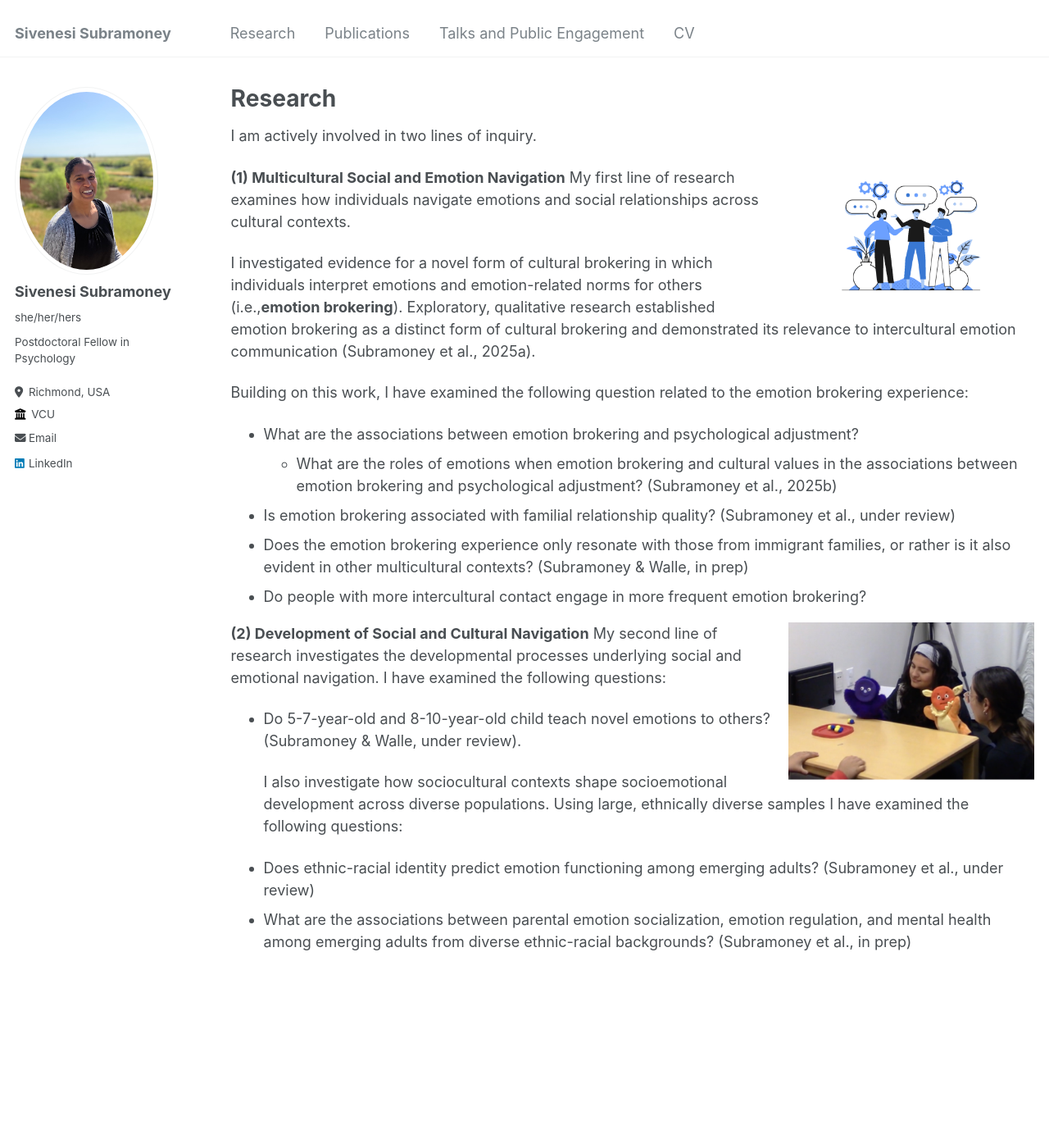
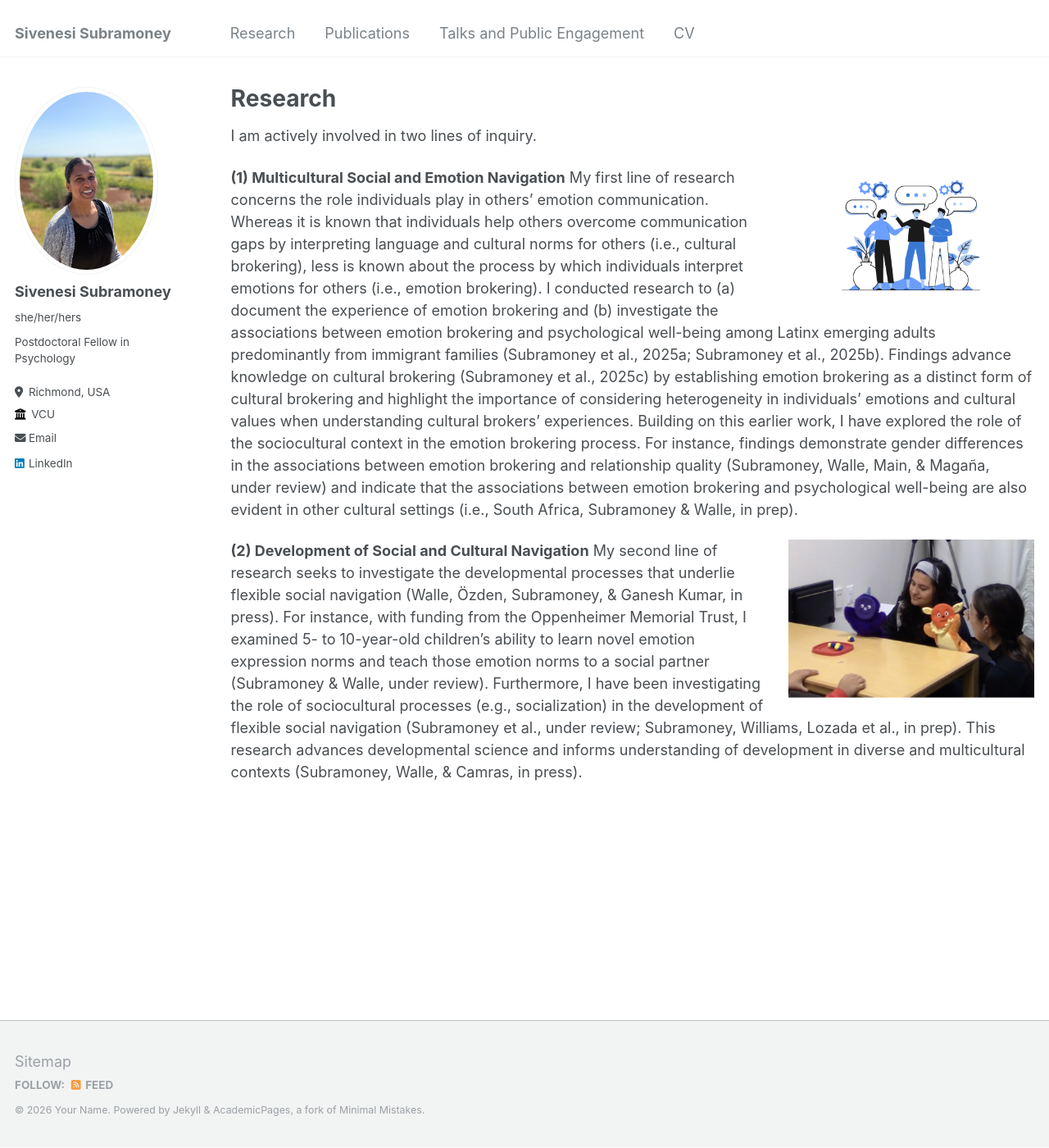
Before and after one commit to Sivenesi/Sivenesi.github.io, a Jekyll site: the page built from _pages/research.md, in a window 1280 px wide and 1400 px high. Shown: the whole window at 82% size. Built offline with Jekyll 4.4.1, drawn with Linux system fonts in a browser that asks for light colours.

Commit message:
Update research.md

```diff
--- a/_pages/research.md
+++ b/_pages/research.md
@@ -11,23 +11,8 @@
 
 **(1) Multicultural Social and Emotion Navigation**
 ![Talking](/images/Talking.png){: .align-right width="300px"}
-My first line of research examines how individuals navigate emotions and social relationships across cultural contexts.
-
-I investigated evidence for a novel form of cultural brokering in which individuals interpret emotions and emotion-related norms for others (i.e.,**emotion brokering**). Exploratory, qualitative research established emotion brokering as a distinct form of cultural brokering and demonstrated its relevance to intercultural emotion communication (Subramoney et al., 2025a).
-
-Building on this work, I have examined the following question related to the emotion brokering experience:
-- What are the associations between emotion brokering and psychological adjustment?
-    - What are the roles of emotions when emotion brokering and cultural values in the associations between emotion brokering and psychological adjustment? (Subramoney et al., 2025b)
-- Is emotion brokering associated with familial relationship quality? (Subramoney et al., under review)
-- Does the emotion brokering experience only resonate with those from immigrant families, or rather is it also evident in other multicultural contexts? (Subramoney & Walle, in prep)
-- Do people with more intercultural contact engage in more frequent emotion brokering?
+My first line of research concerns the role individuals play in others’ emotion communication. Whereas it is known that individuals help others overcome communication gaps by interpreting language and cultural norms for others (i.e., cultural brokering), less is known about the process by which individuals interpret emotions for others (i.e., emotion brokering). I conducted research to (a) document the experience of emotion brokering and (b) investigate the associations between emotion brokering and psychological well-being among Latinx emerging adults predominantly from immigrant families (Subramoney et al., 2025a; Subramoney et al., 2025b). Findings advance knowledge on cultural brokering (Subramoney et al., 2025c) by establishing emotion brokering as a distinct form of cultural brokering and highlight the importance of considering heterogeneity in individuals' emotions and cultural values when understanding cultural brokers' experiences. Building on this earlier work, I have explored the role of the sociocultural context in the emotion brokering process. For instance, findings demonstrate gender differences in the associations between emotion brokering and relationship quality (Subramoney, Walle, Main, & Magaña, under review) and indicate that the associations between emotion brokering and psychological well-being are also evident in other cultural settings (i.e., South Africa, Subramoney & Walle, in prep).
 
 **(2) Development of Social and Cultural Navigation**
 ![Puppets](/images/Picture2.png){: .align-right width="300px"}
-My second line of research investigates the developmental processes underlying social and emotional navigation.
-I have examined the following questions:
-- Do 5-7-year-old and 8-10-year-old child teach novel emotions to others? (Subramoney & Walle, under review).
-
-  I also investigate how sociocultural contexts shape socioemotional development across diverse populations. Using large, ethnically diverse samples I have examined the following questions:
--  Does ethnic-racial identity predict emotion functioning among emerging adults? (Subramoney et al., under review)
--  What are the associations between parental emotion socialization, emotion regulation, and mental health among emerging adults from diverse ethnic-racial backgrounds? (Subramoney et al., in prep)
+My second line of research seeks to investigate the developmental processes that underlie flexible social navigation (Walle, Özden, Subramoney, & Ganesh Kumar, in press). For instance, with funding from the Oppenheimer Memorial Trust, I examined 5- to 10-year-old children's ability to learn novel emotion expression norms and teach those emotion norms to a social partner (Subramoney & Walle, under review). Furthermore, I have been investigating the role of sociocultural processes (e.g., socialization) in the development of flexible social navigation (Subramoney et al., under review; Subramoney, Williams, Lozada et al., in prep). This research advances developmental science and informs understanding of development in diverse and multicultural contexts (Subramoney, Walle, & Camras, in press).
```
